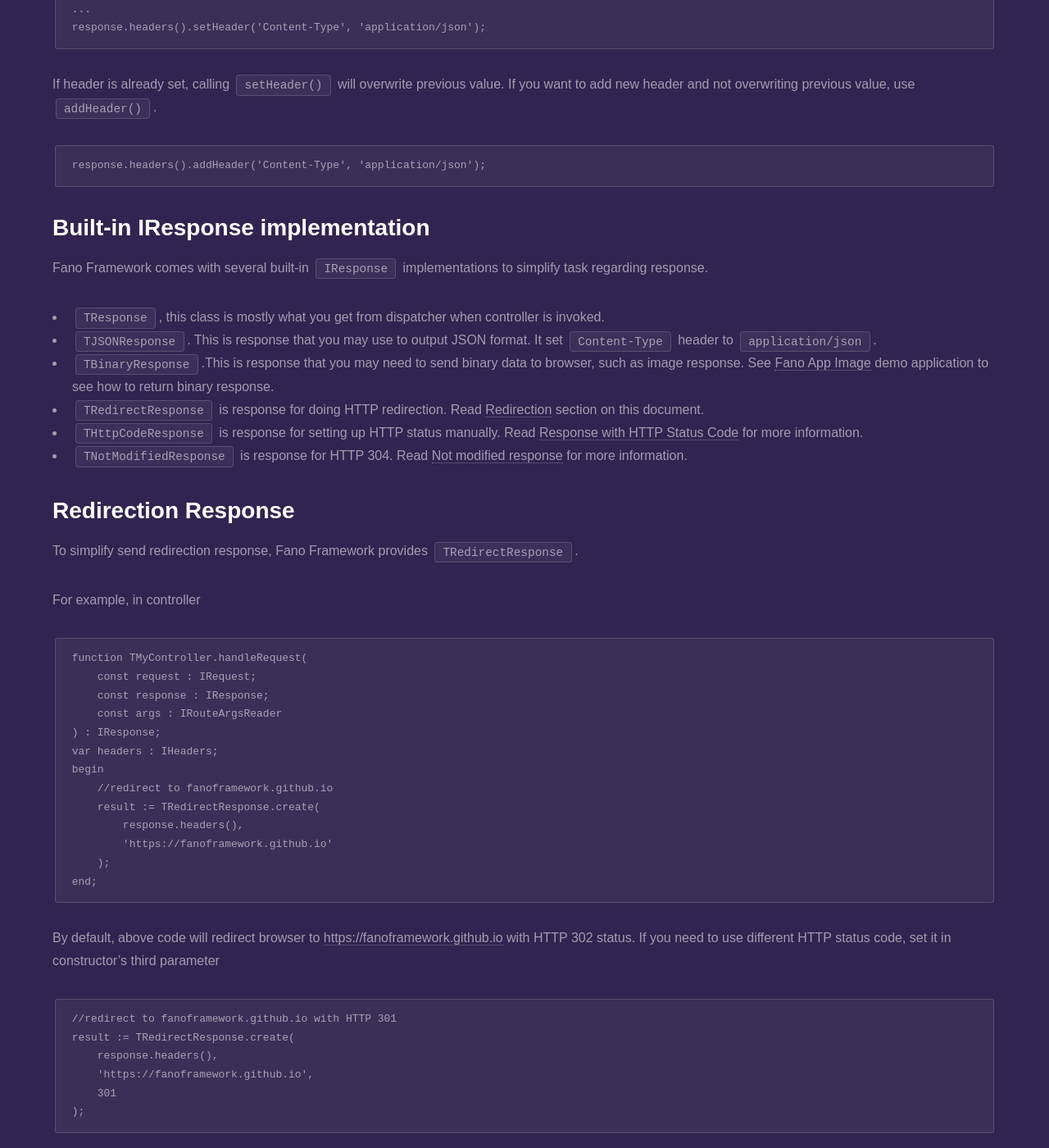
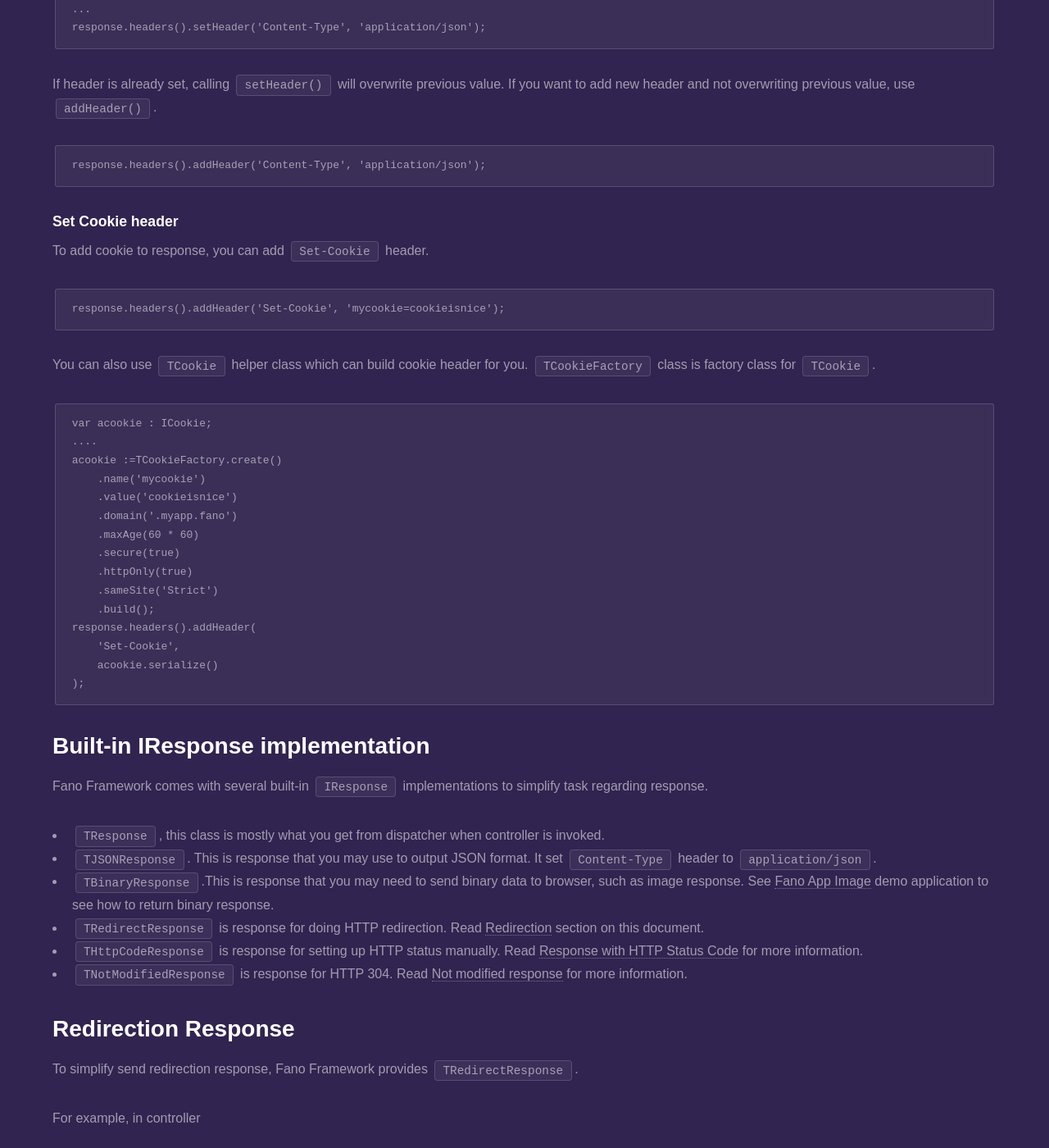
Before and after one commit to fanoframework/fanoframework.github.io, a Jekyll site: the page built from working-with-response/index.md, in a window 1280 px wide and 1400 px high, scrolled down 1928 px. Shown: the whole window at 82% size. Built offline with Jekyll 4.4.1, drawn with Linux system fonts in a browser that asks for light colours; our own code applies the rules of GitHub Pages for plain Markdown files.

Commit message:
add content about setting cookie header

````diff
--- a/working-with-response/index.md
+++ b/working-with-response/index.md
@@ -82,6 +82,34 @@ If header is already set, calling `setHeader()` will overwrite previous value. I
 ```
 response.headers().addHeader('Content-Type', 'application/json');
 ```
+
+### Set Cookie header
+To add cookie to response, you can add `Set-Cookie` header.
+
+```
+response.headers().addHeader('Set-Cookie', 'mycookie=cookieisnice');
+```
+
+You can also use `TCookie` helper class which can build cookie header for you. `TCookieFactory` class is factory class for `TCookie`.
+
+```
+var acookie : ICookie;
+....
+acookie :=TCookieFactory.create()
+    .name('mycookie')
+    .value('cookieisnice')
+    .domain('.myapp.fano')
+    .maxAge(60 * 60)
+    .secure(true)
+    .httpOnly(true)
+    .sameSite('Strict')
+    .build();
+response.headers().addHeader(
+    'Set-Cookie',
+    acookie.serialize()
+);
+```
+
 
 ## Built-in IResponse implementation
 
````
Also changed, not shown: documentation/index.md (+1 -1 lines).
